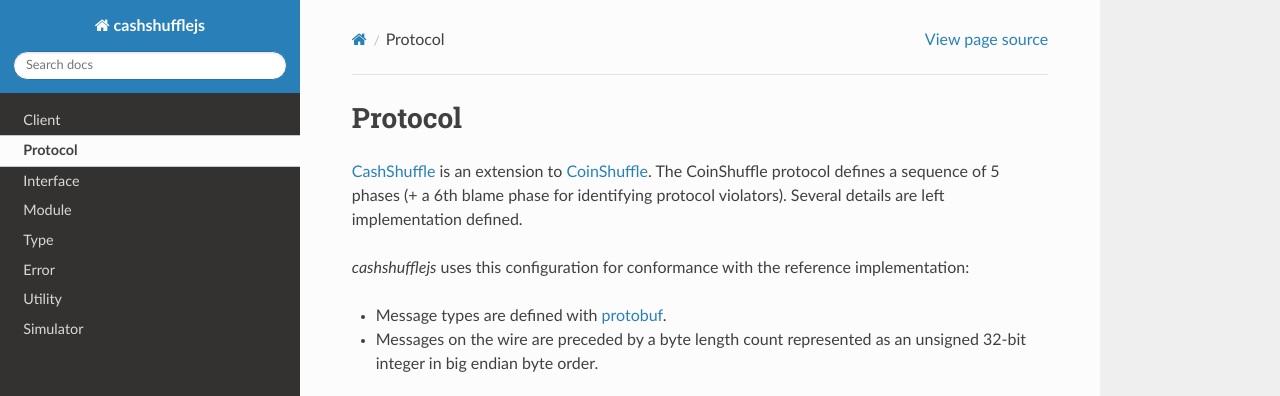
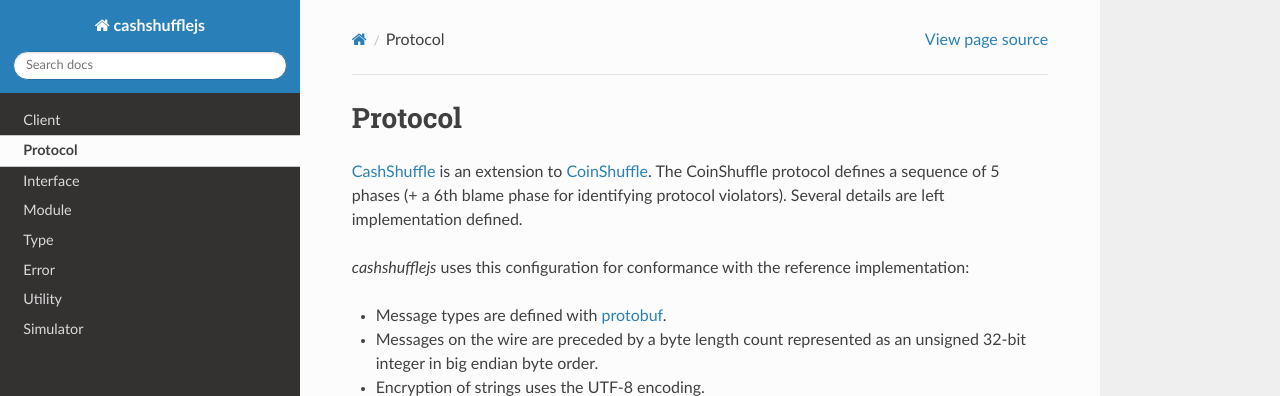
Before and after one commit to bookmoons/cashshufflejs, a Sphinx documentation site: the page built from doc/protocol.rst, in a window 1280 px wide and 900 px high, cut to the strip 0-396 px from the top of the window. Built offline with Sphinx 7.4.7 and the Read the Docs theme 2.0.0, drawn with Linux system fonts in a browser that asks for light colours.

Commit message:
doc: Document encoding used for string encryption

```diff
--- a/doc/protocol.rst
+++ b/doc/protocol.rst
@@ -11,6 +11,7 @@
 - Message types are defined with protobuf_.
 - Messages on the wire are preceded by a byte length count represented as an
   unsigned 32-bit integer in big endian byte order.
+- Encryption of strings uses the UTF-8 encoding.
 
 .. _CashShuffle: https://cashshuffle.com/
 .. _CoinShuffle: http://crypsys.mmci.uni-saarland.de/projects/CoinShuffle/
```
